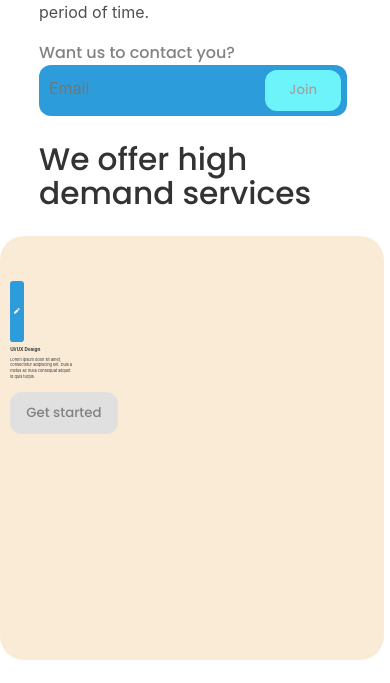
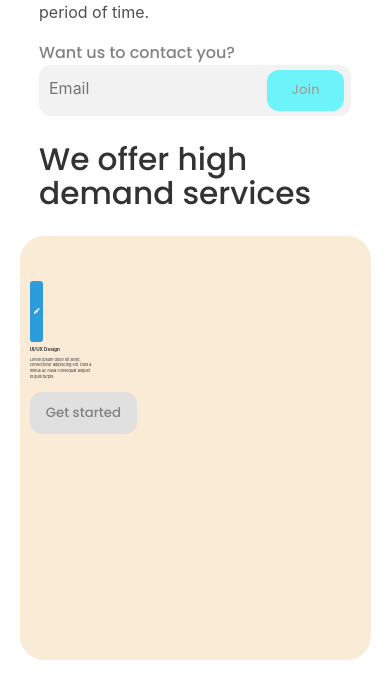
Before and after one commit to RonyPadilla/edie-homepage-master, a React (Vite) app: page / in a window 390 px wide. Shown: the part 610-1293 px from the top of the page. Built offline with nearby package versions, Linux system fonts and the light colour scheme.

Commit message:
add styles

```diff
--- a/src/style/info.css
+++ b/src/style/info.css
@@ -91,6 +91,11 @@
 }
 
 @media (max-width: 770px) {
+
+  .div-first-text-info{
+    width: 80vw;
+  }
+
   .h3-div-first-text{
     font-size: 1em;
   }
@@ -103,6 +108,10 @@
   .people-group{
     width: 90vw;
     height: 145px;
+  }
+
+  .div-second-text-info{
+    width: 80vw;
   }
 
   .h1-div-second-text{
@@ -118,8 +127,8 @@
   }
 
   .input-button-div-second-text{
-    background-color: #2d9cdb;
-    width: 70%;
+    background-color: #f2f2f2;
+    width: 80vw;
   }
 
   .input-div-second-text{
--- a/src/style/services.css
+++ b/src/style/services.css
@@ -78,8 +78,9 @@
   }
 
   .div-service-info{
-    width: 80%;
+    width: 90vw;
     height: 50.2vh;
+    margin-left: 5vw;
     margin-bottom: 5%;
   }
 }
```
